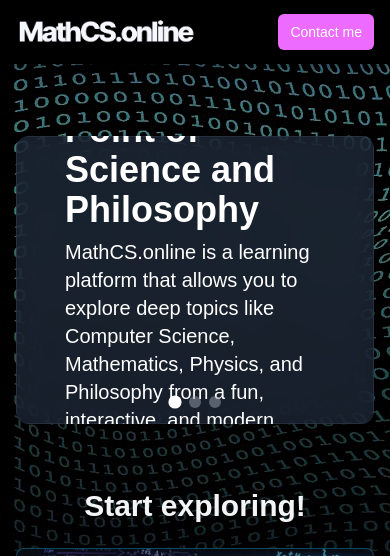
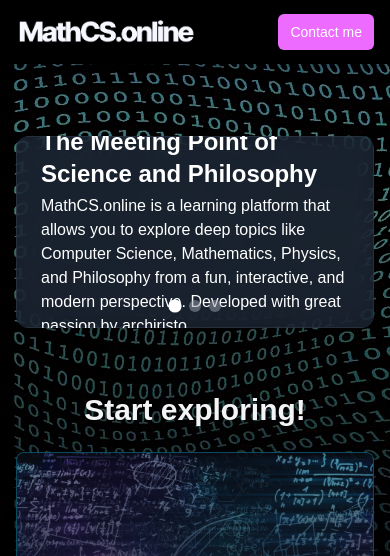
Before and after one commit to archiristo/MathCS.online, a Next.js app: page / in a window 390 px wide. Shown: the top 556 px of the page. Built offline with nearby package versions, Linux system fonts and the light colour scheme.

Commit message:
fix: responsive1

```diff
--- a/components/AutoCarousel.js
+++ b/components/AutoCarousel.js
@@ -66,7 +66,7 @@
         return "bg-transparent"; };
 
     return (
-        <div className="w-full max-w-5xl h-72 overflow-hidden relative rounded-xl shadow-2xl">
+        <div className="w-full max-w-5xl h-48 sm:h-72 overflow-hidden relative rounded-xl shadow-2xl">
             <AnimatePresence initial={false} mode="wait">
                 <motion.div
                     key={currentIndex}
@@ -76,7 +76,7 @@
                     exit="exit"
                     transition={{ type: "spring", stiffness: 300, damping: 30 }}
 
-                    className={`absolute inset-0 flex items-center justify-start p-8 text-white ${getContainerStyles(currentSlide.styleType)}`}
+                    className={`absolute inset-0 flex items-center justify-start p-4 sm:p-8 text-white ${getContainerStyles(currentSlide.styleType)}`}
                 >
 
                     {/* KOŞULLU RENDER: Eğer styleType 'image' ise görseli göster */}
@@ -99,11 +99,11 @@
 
                     {/* 3. Metin İçeriği (Tüm Slaytlar için Ortak) */}
                     {/* Metin her zaman en üstte kalmalı */}
-                    <Link href={currentSlide.link} target="_blank" rel="noopener noreferrer" className="relative z-10 max-w-3xl cursor-pointer p-4 rounded-lg">
-                        <h2 className="text-4xl font-extrabold text-white mb-2 hover:underline">
+                    <Link href={currentSlide.link} target="_blank" rel="noopener noreferrer" className="relative z-10 max-w-3xl cursor-pointer p-2 sm:p-4 rounded-lg">
+                        <h2 className="text-2xl sm:text-4xl font-extrabold text-white mb-1 sm:mb-2 hover:underline">
                             {currentSlide.title}
                         </h2>
-                        <p className="text-xl text-white font-medium">
+                        <p className="text-base sm:text-xl text-white font-medium">
                             {currentSlide.subtitle}
                         </p>
                     </Link>
```
